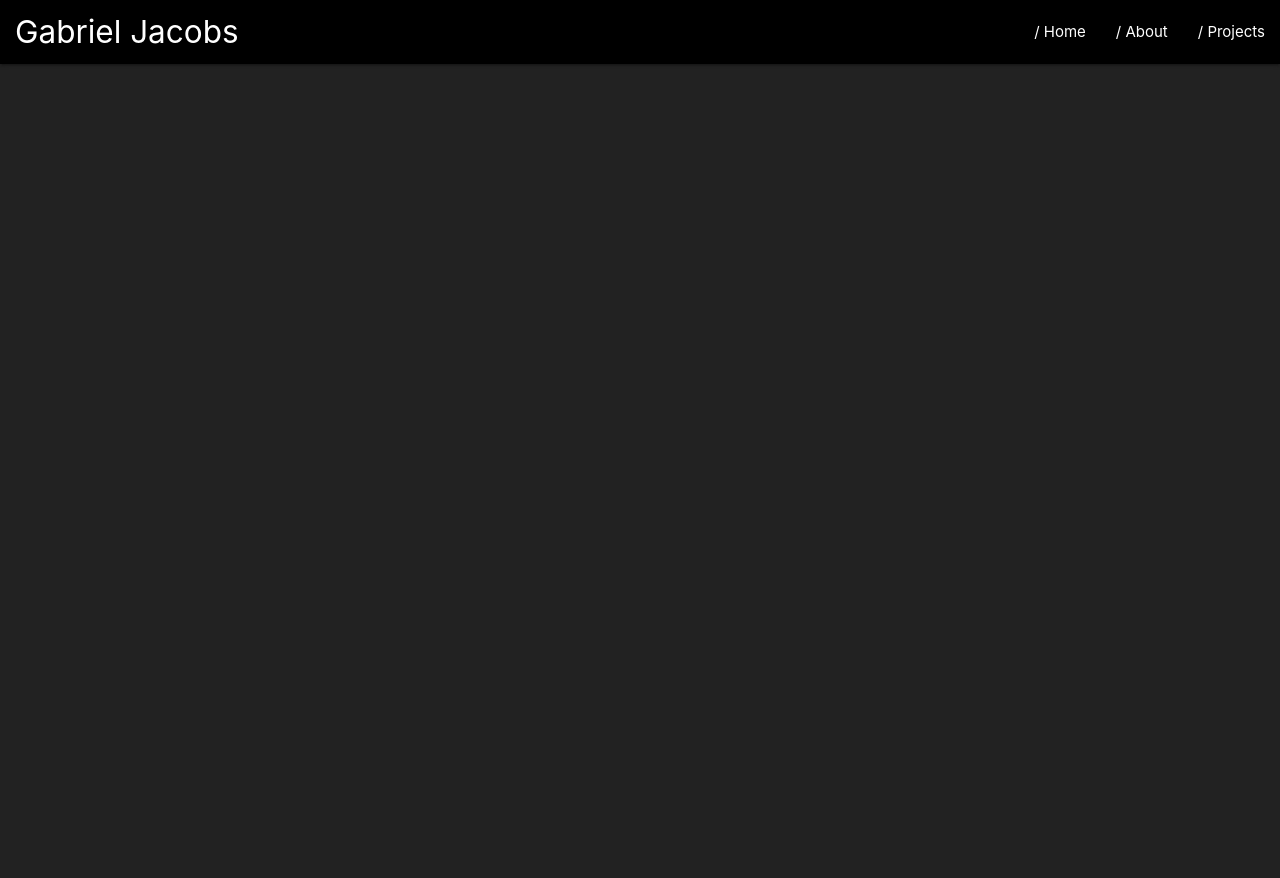
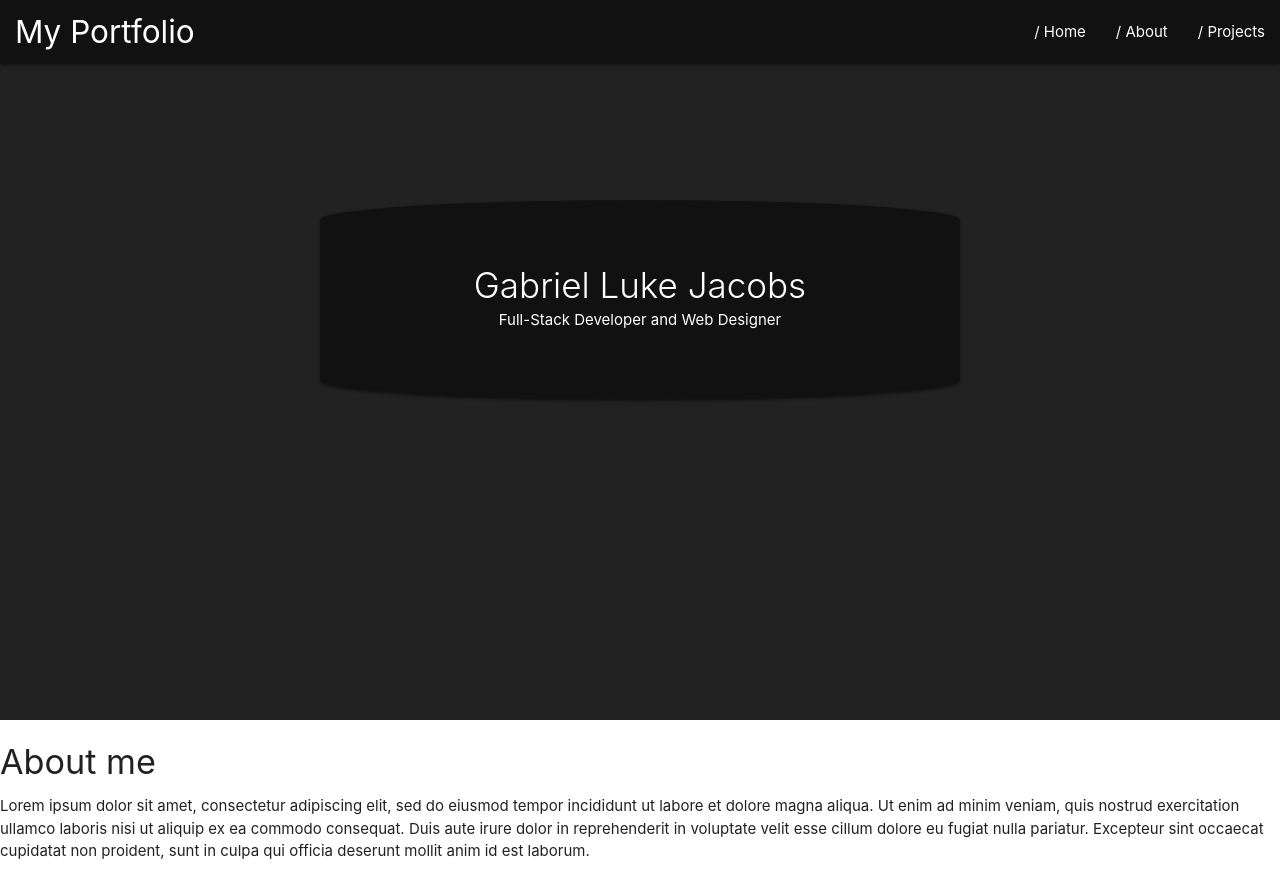
Before and after one commit to gljacobs/gjportfolio, a React (Create React App) app: page / in a window 1280 px wide. Built offline with nearby package versions, Linux system fonts and the light colour scheme.

Commit message:
add header component

```diff
--- a/public/index.html
+++ b/public/index.html
@@ -18,7 +18,7 @@
 
 <body>
     <noscript>You need to enable JavaScript to run this app.</noscript>
-    <div id="root">
+    <div id="root"></div>
         <!--
       This HTML file is a template.
       If you open it directly in the browser, you will see an empty page.
@@ -29,7 +29,6 @@
       To begin the development, run `npm start` or `yarn start`.
       To create a production bundle, use `npm run build` or `yarn build`.
     -->
-    </div>
     <script src="./js/sketch.js"></script>
     <script>
         // ----------------------------------------
--- a/src/App.css
+++ b/src/App.css
@@ -1,3 +1,5 @@
-#pp {
-    background-color: rgba(255, 255, 255, .4);
+#test {
+    position: absolute;
+    background: white;
+    top: 90%;
 }
--- a/src/App.js
+++ b/src/App.js
@@ -1,11 +1,19 @@
 import React from 'react';
 import './App.css';
 import Navbar from './components/Navbar'
+import Header from './components/Header';
 
 function App() {
   return (
     <div className="App">
       <Navbar />
+      <Header />
+      <div id="test">
+        <h4>About me</h4>
+        <p>
+          Lorem ipsum dolor sit amet, consectetur adipiscing elit, sed do eiusmod tempor incididunt ut labore et dolore magna aliqua. Ut enim ad minim veniam, quis nostrud exercitation ullamco laboris nisi ut aliquip ex ea commodo consequat. Duis aute irure dolor in reprehenderit in voluptate velit esse cillum dolore eu fugiat nulla pariatur. Excepteur sint occaecat cupidatat non proident, sunt in culpa qui officia deserunt mollit anim id est laborum.
+        </p>
+      </div>
     </div>
   );
 }
--- /dev/null
+++ b/src/components/Header/index.js
@@ -0,0 +1,21 @@
+import React from 'react';
+import './style.css';
+
+function Header() {
+    return (
+        // <div class="container">
+                <div id="header">
+                    <div className="card">
+                        <div className="card-content">
+                            <span className="card-title center-align">Gabriel Luke Jacobs</span>
+                            <p className="center-align">
+                                Full-Stack Developer and Web Designer
+                            </p>
+                        </div>
+                    </div>
+                </div>
+        // </div>
+    );
+};
+
+export default Header;
--- /dev/null
+++ b/src/components/Header/style.css
@@ -0,0 +1,24 @@
+#header {
+    width: 50%;
+    position: absolute;
+    top: 25%;
+    right: 25%;;
+}
+
+#header .card .card-content {
+    height: 200px;
+    display: flex;
+    flex-direction: column;
+    justify-content: center;
+}
+
+#header .card .card-content .card-title {
+    font-size: 35px;
+}
+
+.card {
+    margin: 0;
+    background: rgba(0,0,0,0.5);
+    color: white;
+    border-radius: 50% / 10%;
+}
--- a/src/components/Navbar/index.js
+++ b/src/components/Navbar/index.js
@@ -5,7 +5,7 @@ function Navbar() {
     return (
         <nav id="navbar">
             <div className="nav-wrapper">
-                <a href="/" className="brand-logo">Gabriel Jacobs</a>
+                <a href="/" className="brand-logo">My Portfolio</a>
                 <ul className="right">
                     <li><a href="/">/ Home</a></li>
                     <li><a href="/about">/ About</a></li>
--- a/src/components/Navbar/style.css
+++ b/src/components/Navbar/style.css
@@ -1,5 +1,6 @@
 #navbar {
-    background: black;
+    background: rgba(0,0,0,0.5);
+    position: absolute;
 }
 
 nav ul a {
```
